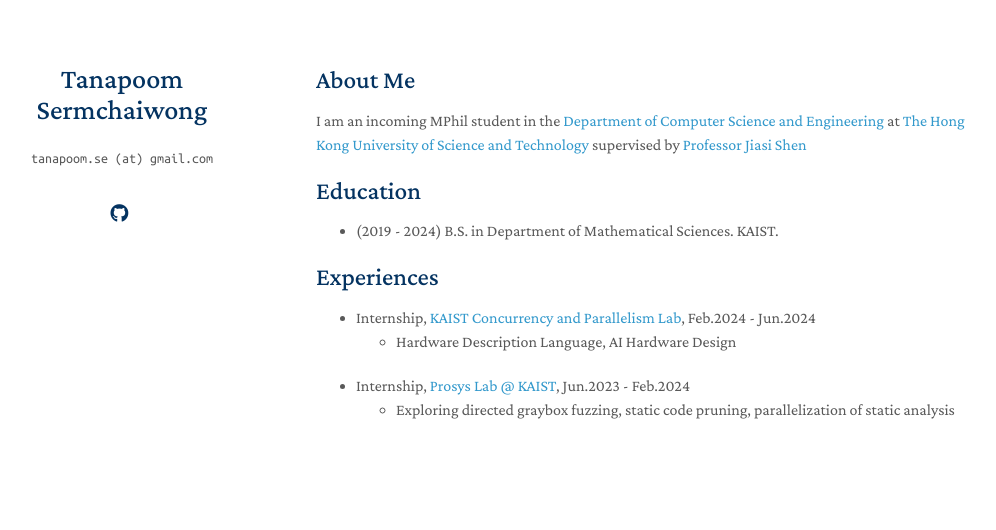
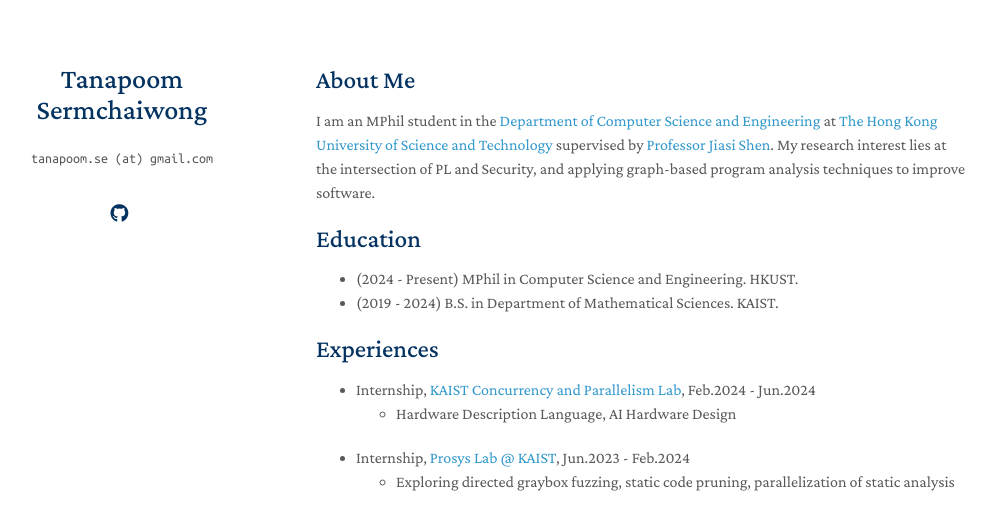
Before and after one commit to tanapthetimid/tanapthetimid.github.io, a Jekyll site: the page built from index.md, in a window 1280 px wide. Shown: the top 530 px of the page, without its empty margins (154-1150 px from the left). Built offline with Jekyll 4.4.1, drawn with Linux system fonts in a browser that asks for light colours; nearby versions of some CDN libraries; a style sheet for code colours, icons or effects is not loaded; our own code applies the rules of GitHub Pages for plain Markdown files.

Commit message:
Update index.md

```diff
--- a/index.md
+++ b/index.md
@@ -4,12 +4,15 @@ layout: homepage
 
 ## About Me
 
-I am an incoming MPhil student in the [Department of Computer Science and Engineering](https://cse.hkust.edu.hk/)
+I am an MPhil student in the [Department of Computer Science and Engineering](https://cse.hkust.edu.hk/)
 at [The Hong Kong University of Science and Technology](https://hkust.edu.hk/)
-supervised by [Professor Jiasi Shen](https://shenjiasi.com/)
+supervised by [Professor Jiasi Shen](https://shenjiasi.com/).
+My research interest lies at the intersection of PL and Security,
+and applying graph-based program analysis techniques to improve software.
 
 ## Education
 
+- (2024 - Present) MPhil in Computer Science and Engineering. HKUST.
 - (2019 - 2024) B.S. in Department of Mathematical Sciences. KAIST.
 
 ## Experiences
```
